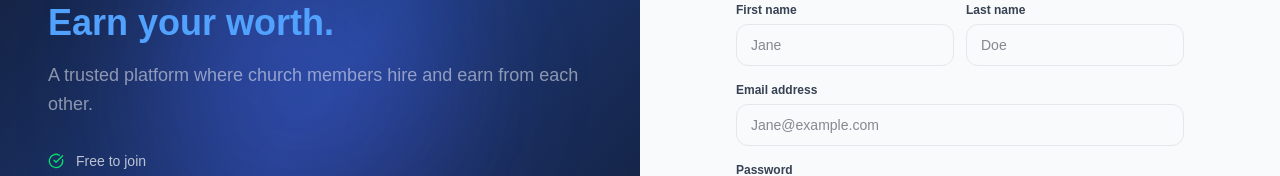
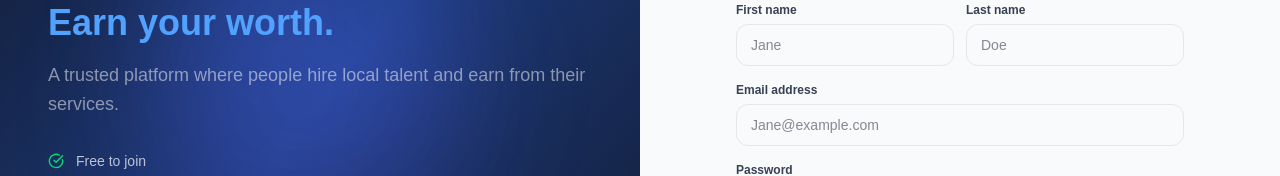
Before and after one commit to bernoulliMukuna21/kingshire-v3, a Next.js app: page /sign-up in a window 1280 px wide. Shown: the part 297-473 px from the top of the page. Built offline with nearby package versions, Linux system fonts and the light colour scheme.

Commit message:
authorization and authentication

```diff
--- a/app/globals.css
+++ b/app/globals.css
@@ -10,6 +10,14 @@ body {
   color: var(--foreground);
   font-family: Arial, Helvetica, sans-serif;
   overflow-x: hidden;
+}
+
+button {
+  cursor: pointer;
+}
+
+button:disabled {
+  cursor: not-allowed;
 }
 
 /* Marquee animation */
--- a/app/sign-up/page.tsx
+++ b/app/sign-up/page.tsx
@@ -138,7 +138,7 @@ export default function SignUpPage() {
     <AuthLayout
       headline="Join your community."
       accent="Earn your worth."
-      body="A trusted platform where church members hire and earn from each other."
+      body="A trusted platform where people hire local talent and earn from their services."
       bullets={[
         "Free to join",
         "Payments protected by Stripe",
--- a/components/auth/GoogleButton.tsx
+++ b/components/auth/GoogleButton.tsx
@@ -12,7 +12,7 @@ export default function GoogleButton({
       <button
         type="button"
         onClick={onClick}
-        className="w-full flex items-center justify-center gap-3 py-3 border border-gray-200 rounded-xl text-gray-700 font-medium text-sm hover:bg-gray-50 hover:border-gray-300 transition-all hover:scale-[1.01] mb-4 bg-white shadow-sm"
+        className="w-full flex items-center justify-center gap-3 py-3 border border-gray-200 rounded-xl text-gray-700 font-medium text-sm hover:bg-gray-50 hover:border-gray-300 transition-all hover:scale-[1.01] mb-4 bg-white shadow-sm cursor-pointer"
       >
         <svg className="w-4 h-4" viewBox="0 0 24 24">
           <path
```
